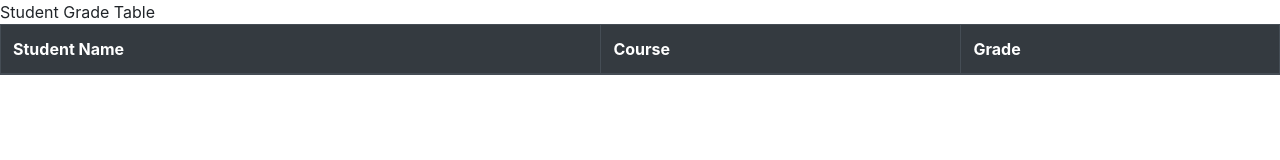
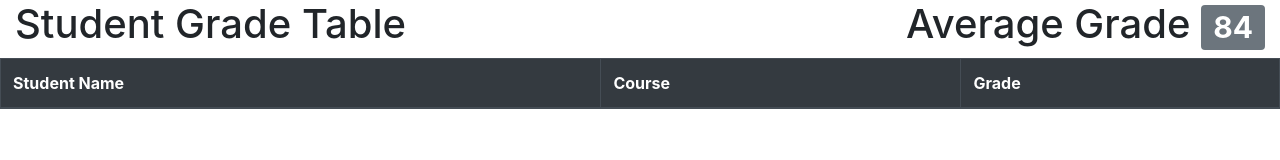
Before and after one commit to john-jaihyek-choi/student-grade-table, a plain HTML site: page index.html in a window 1280 px wide. Drawn offline with nearby package versions, Linux system fonts and the light colour scheme; no server answers.

Commit message:
applied bootstrap styling to header

```diff
--- a/index.html
+++ b/index.html
@@ -8,7 +8,16 @@
     <link rel="stylesheet" href="https://cdnjs.cloudflare.com/ajax/libs/twitter-bootstrap/4.4.1/css/bootstrap.css">
 </head>
 <body>
-    <header>Student Grade Table</header>
+    <header class="container col-12">
+        <div class="row">
+            <div class="col">
+                <h1>Student Grade Table</h1>
+            </div>
+            <div class="col text-right">
+                <h1>Average Grade <span class="badge badge-secondary">84</span> </h1>
+            </div>
+        </div>
+    </header>
     <table class="table table-bordered table-hover">
         <thead class="thead-dark">
             <tr>
```
